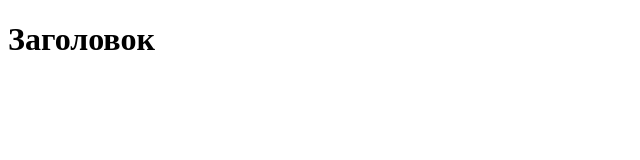
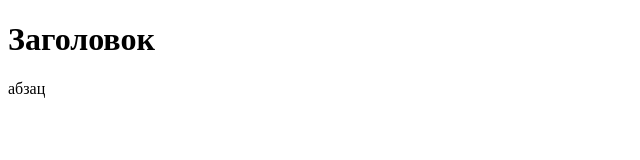
Before and after one commit to Suvor-kod/barbershop, a plain HTML site: page index.html in a window 1280 px wide. Shown: the full height of the page, 0-640 px from the left. Drawn offline with Linux system fonts and the light colour scheme.

Commit message:
добавляет абзац

```diff
--- a/index.html
+++ b/index.html
@@ -10,6 +10,6 @@
 <body>
 
     <h1>Заголовок</h1>
-
+    <p>абзац</p>
 </body>
 </html>
```
